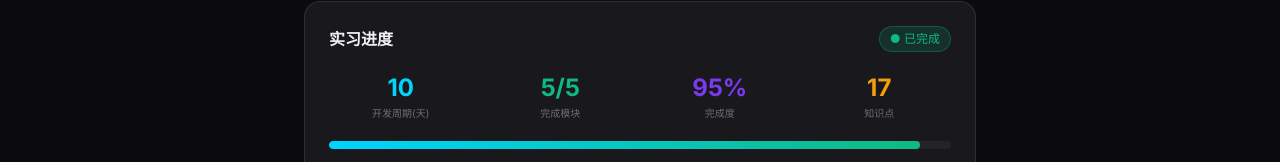
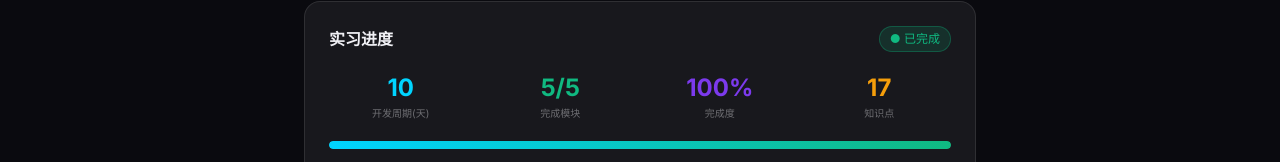
Before and after one commit to Lessybest/hahaha, a Vue app: page / in a window 1280 px wide. Shown: the part 989-1151 px from the top of the page. Built offline with nearby package versions, Linux system fonts and the light colour scheme.

Commit message:
更新首页实习进度为100%

```diff
--- a/src/views/Home.vue
+++ b/src/views/Home.vue
@@ -159,7 +159,7 @@
               <div class="text-[10px] text-text-muted mt-0.5">完成模块</div>
             </div>
             <div class="text-center">
-              <div class="text-2xl font-bold text-accent-secondary">95%</div>
+              <div class="text-2xl font-bold text-accent-secondary">100%</div>
               <div class="text-[10px] text-text-muted mt-0.5">完成度</div>
             </div>
             <div class="text-center">
@@ -170,7 +170,7 @@
 
           <!-- Progress Bar -->
           <div class="h-2 rounded-full bg-white/5 overflow-hidden mb-5">
-            <div class="h-full rounded-full bg-gradient-to-r from-accent-primary to-accent-success transition-all duration-1000" style="width: 95%"></div>
+            <div class="h-full rounded-full bg-gradient-to-r from-accent-primary to-accent-success transition-all duration-1000" style="width: 100%"></div>
           </div>
 
           <!-- Module Tags -->
```
